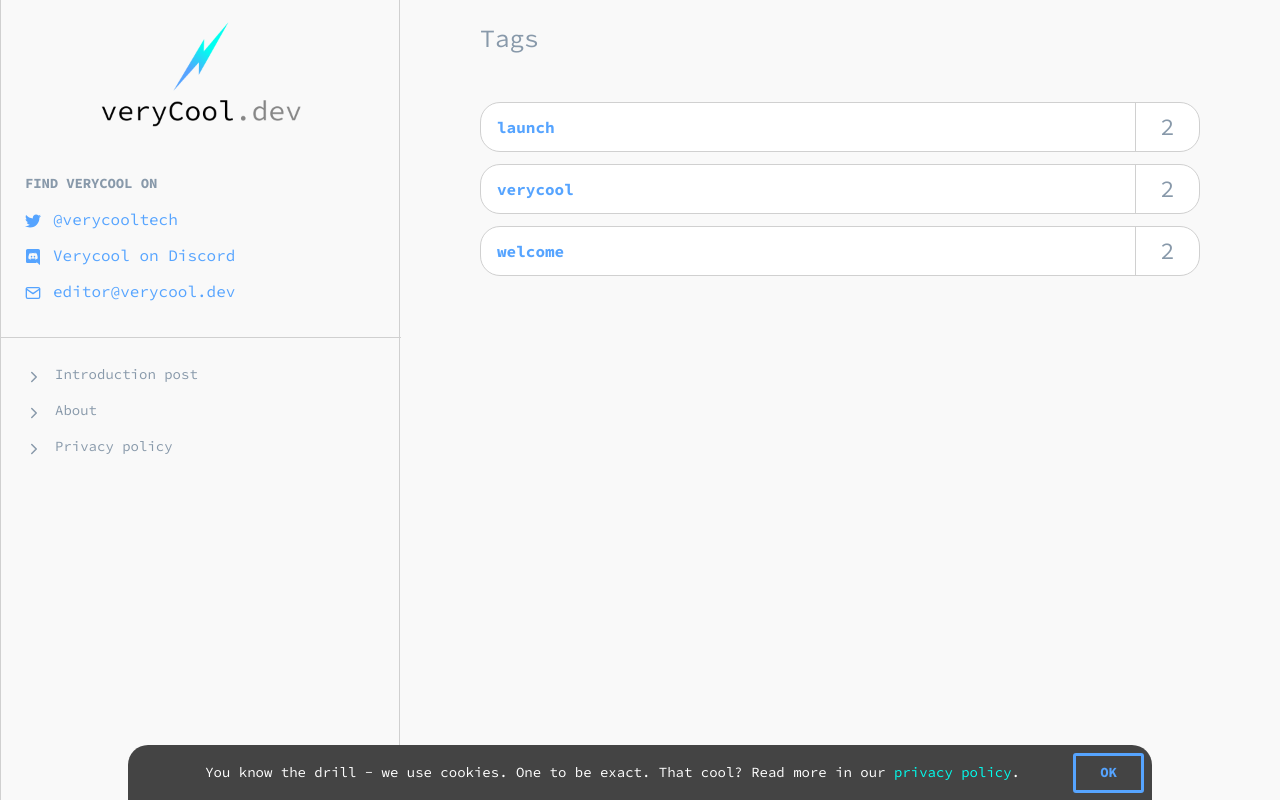
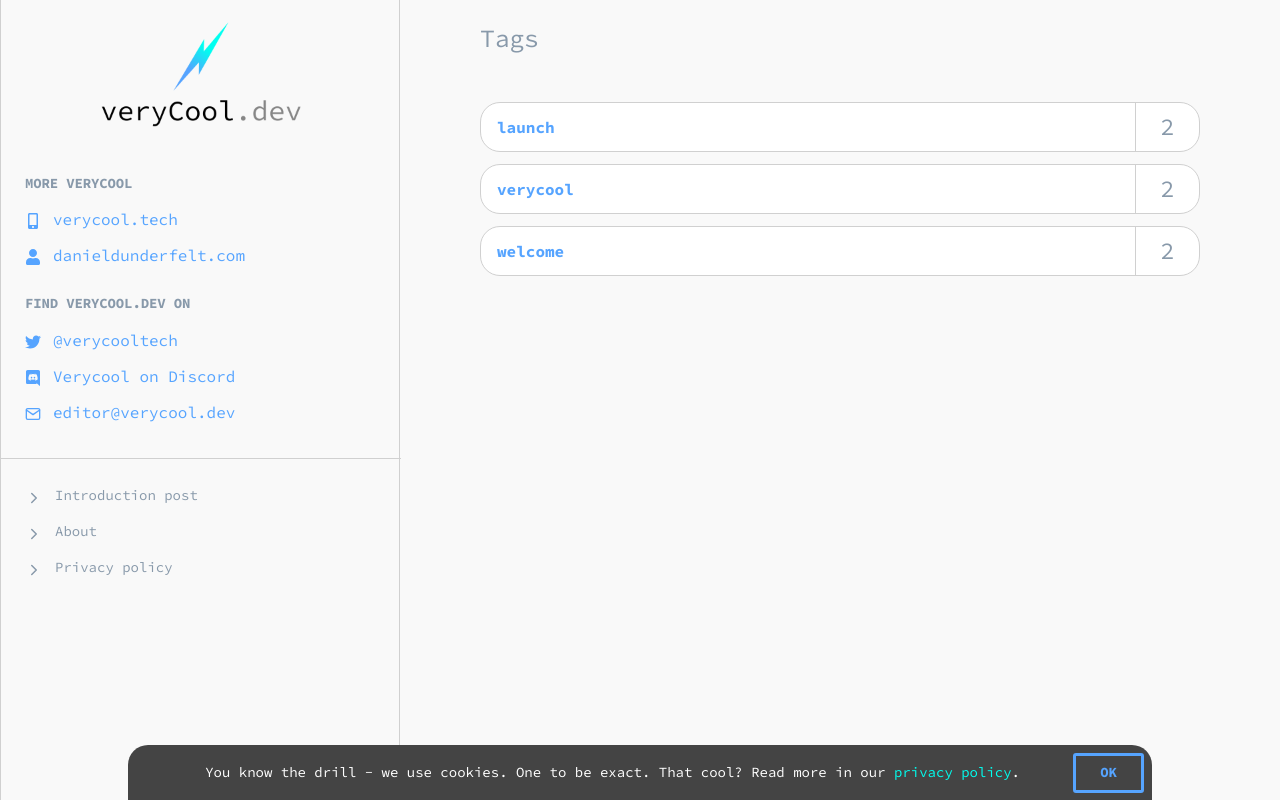
Before and after one commit to danieldunderfelt/very-cool-dev, a Gatsby site: page /tags in a window 1280 px wide. Built offline with nearby package versions, Linux system fonts and the light colour scheme; Gatsby itself is replaced by a stand-in of ours.

Commit message:
Add links to more verycool.

```diff
--- a/src/components/LinkList.js
+++ b/src/components/LinkList.js
@@ -1,13 +1,32 @@
 import React from 'react'
 import styles from '../style/Header.module.scss'
 import { Link } from 'gatsby'
-import { FaDiscord, FaTwitter } from 'react-icons/fa'
+import { FaDiscord, FaTwitter, FaMobileAlt, FaUser } from 'react-icons/fa'
 import { FiMail, FiChevronRight } from 'react-icons/fi'
 
 const LinkList = ({ className }) => {
   return (
     <div className={className}>
-      <h5 className={styles.LinkListHeading}>Find VERYCOOL on</h5>
+      <h5 className={styles.LinkListHeading}>More VERYCOOL</h5>
+      <ul className={ styles.LinkList }>
+        <li>
+          <a
+            href="https://verycool.tech"
+            target="_blank"
+            rel="noopener noreferrer">
+            <FaMobileAlt /> verycool.tech
+          </a>
+        </li>
+        <li>
+          <a
+            href="https://danieldunderfelt.com"
+            target="_blank"
+            rel="noopener noreferrer">
+            <FaUser /> danieldunderfelt.com
+          </a>
+        </li>
+      </ul>
+      <h5 className={styles.LinkListHeading}>Find VERYCOOL.dev on</h5>
       <ul className={styles.LinkList}>
         <li>
           <a
```
